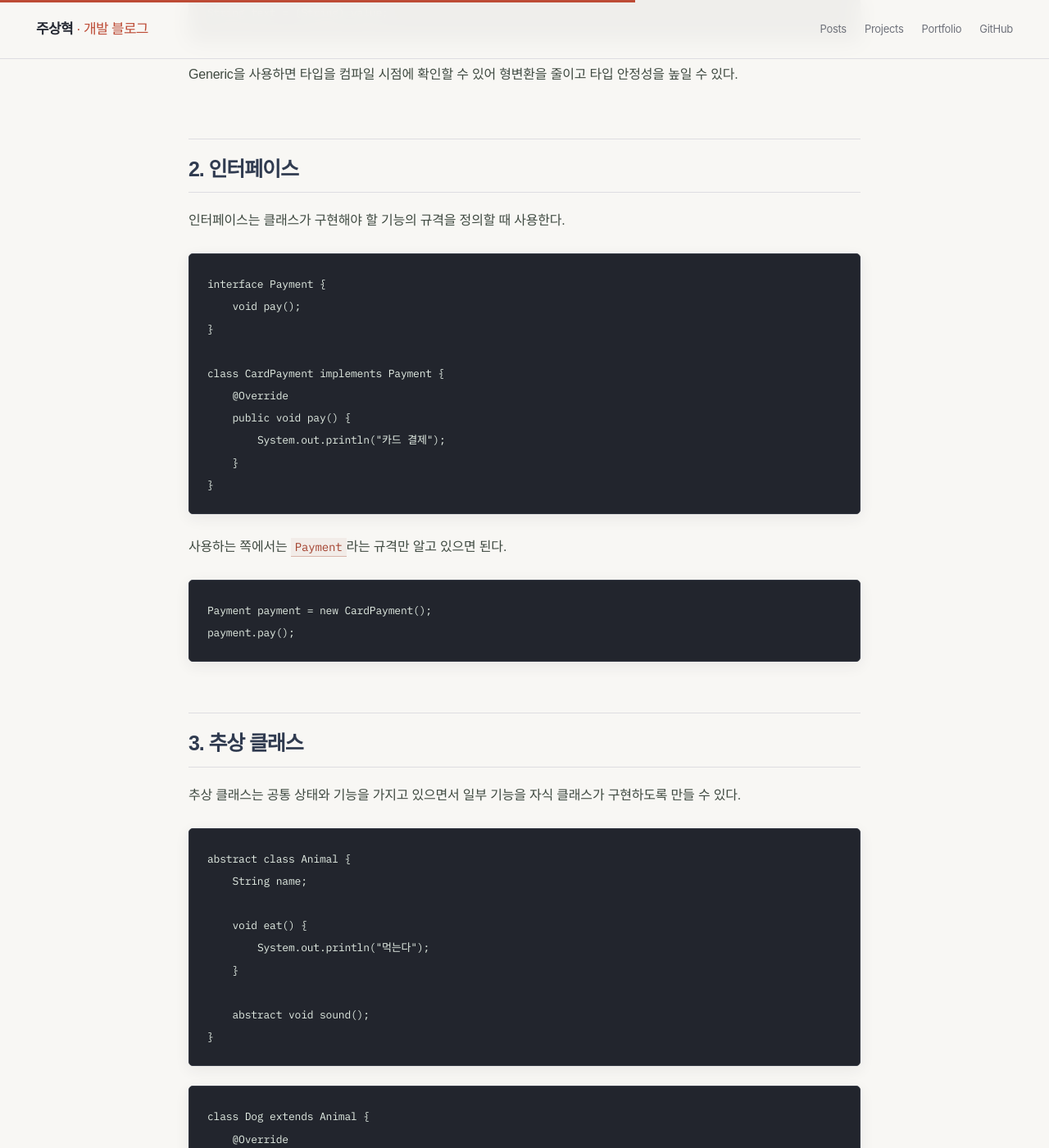
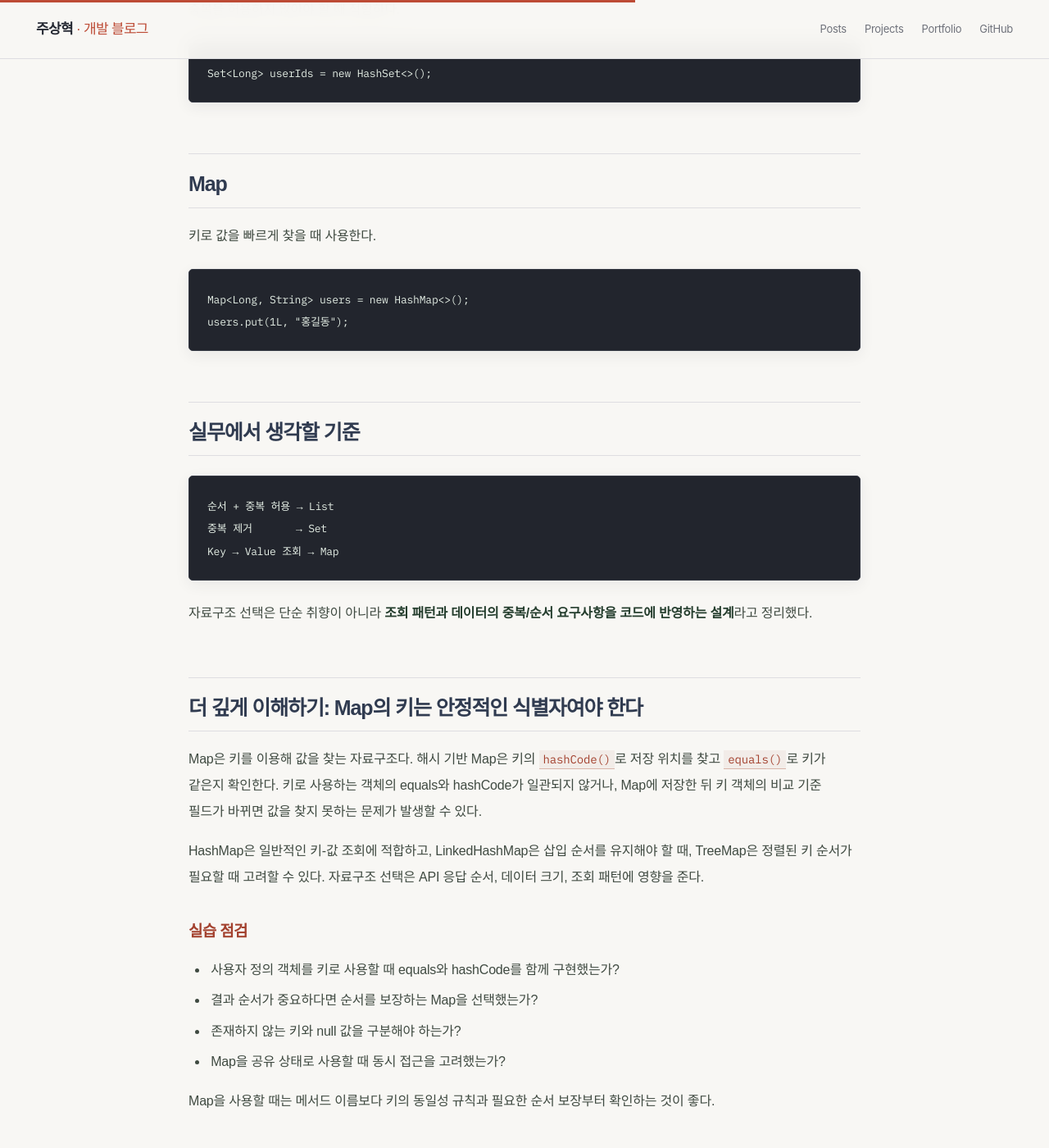
Before and after one commit to zuzusnasna/zuzusnasna.github.io, a Jekyll site: the page built from _posts/2026-10-30-java-collection-map.md, in a window 1280 px wide and 1400 px high, scrolled down 1077 px. Shown: the whole window at 82% size. Built offline with Jekyll 4.4.1, drawn with Linux system fonts in a browser that asks for light colours; some web fonts are replaced; some of the changed text lies outside the part shown.

Commit message:
복구: 기존 Java Collection 문서 원상 복구

````diff
--- a/_posts/2026-10-30-java-collection-map.md
+++ b/_posts/2026-10-30-java-collection-map.md
@@ -1,91 +1,60 @@
 ---
 layout: post
-title: "Java 타입 설계 — Generic과 인터페이스, 추상 클래스"
-date: 2026-10-30 11:40:00 +0900
-categories: [Spring]
+title: "부트캠프 : Java Collection을 상황에 맞게 선택하는 기준"
+date: 2026-10-30 10:00:00 +0900
+categories: [학습]
 tags: [Java]
 ---
 
-오늘은 타입을 안전하게 다루는 Generic과 추상화에 사용하는 인터페이스, 추상 클래스를 정리했다.
+Collection은 종류를 외우는 것보다 **어떤 데이터를 어떻게 조회할 것인지**를 기준으로 선택하는 것이 중요했다.
 
-## 1. Generic
+## List
 
-Generic은 클래스나 메서드에서 사용할 타입을 나중에 지정할 수 있게 하는 기능이다.
+순서가 중요하고 중복을 허용하는 데이터를 다룰 때 사용한다.
 
 ```java
 List<String> names = new ArrayList<>();
-names.add("홍길동");
-// names.add(100); // 컴파일 오류
+names.add("A");
+names.add("B");
 ```
 
-`String`을 지정했기 때문에 다른 타입의 값을 넣을 수 없다.
+## Set
 
-Generic을 사용하지 않고 `Object`로 관리하면 값을 꺼낼 때 형변환이 필요하다.
+중복을 허용하지 않아야 할 때 적합하다.
 
 ```java
-Object value = "hello";
-String text = (String) value;
+Set<Long> userIds = new HashSet<>();
 ```
 
-Generic을 사용하면 타입을 컴파일 시점에 확인할 수 있어 형변환을 줄이고 타입 안정성을 높일 수 있다.
+## Map
 
-## 2. 인터페이스
-
-인터페이스는 클래스가 구현해야 할 기능의 규격을 정의할 때 사용한다.
+키로 값을 빠르게 찾을 때 사용한다.
 
 ```java
-interface Payment {
-    void pay();
-}
-
-class CardPayment implements Payment {
-    @Override
-    public void pay() {
-        System.out.println("카드 결제");
-    }
-}
+Map<Long, String> users = new HashMap<>();
+users.put(1L, "홍길동");
 ```
 
-사용하는 쪽에서는 `Payment`라는 규격만 알고 있으면 된다.
+## 실무에서 생각할 기준
 
-```java
-Payment payment = new CardPayment();
-payment.pay();
+```text
+순서 + 중복 허용 → List
+중복 제거       → Set
+Key → Value 조회 → Map
 ```
 
-## 3. 추상 클래스
+자료구조 선택은 단순 취향이 아니라 **조회 패턴과 데이터의 중복/순서 요구사항을 코드에 반영하는 설계**라고 정리했다.
 
-추상 클래스는 공통 상태와 기능을 가지고 있으면서 일부 기능을 자식 클래스가 구현하도록 만들 수 있다.
+## 더 깊게 이해하기: Map의 키는 안정적인 식별자여야 한다
 
-```java
-abstract class Animal {
-    String name;
+Map은 키를 이용해 값을 찾는 자료구조다. 해시 기반 Map은 키의 `hashCode()`로 저장 위치를 찾고 `equals()`로 키가 같은지 확인한다. 키로 사용하는 객체의 equals와 hashCode가 일관되지 않거나, Map에 저장한 뒤 키 객체의 비교 기준 필드가 바뀌면 값을 찾지 못하는 문제가 발생할 수 있다.
 
-    void eat() {
-        System.out.println("먹는다");
-    }
+HashMap은 일반적인 키-값 조회에 적합하고, LinkedHashMap은 삽입 순서를 유지해야 할 때, TreeMap은 정렬된 키 순서가 필요할 때 고려할 수 있다. 자료구조 선택은 API 응답 순서, 데이터 크기, 조회 패턴에 영향을 준다.
 
-    abstract void sound();
-}
-```
+### 실습 점검
+- 사용자 정의 객체를 키로 사용할 때 equals와 hashCode를 함께 구현했는가?
+- 결과 순서가 중요하다면 순서를 보장하는 Map을 선택했는가?
+- 존재하지 않는 키와 null 값을 구분해야 하는가?
+- Map을 공유 상태로 사용할 때 동시 접근을 고려했는가?
 
-```java
-class Dog extends Animal {
-    @Override
-    void sound() {
-        System.out.println("멍멍");
-    }
-}
-```
-
-인터페이스와 추상 클래스를 구분하면 다음과 같다.
-
-```text
-인터페이스
-→ 구현해야 할 규격을 정의
-→ 서로 다른 클래스가 같은 기능을 구현하도록 할 때 사용
-
-추상 클래스
-→ 공통 상태와 기능을 공유
-→ 상속 관계에서 공통 구현을 제공할 때 사용
-```
+Map을 사용할 때는 메서드 이름보다 키의 동일성 규칙과 필요한 순서 보장부터 확인하는 것이 좋다.
````
